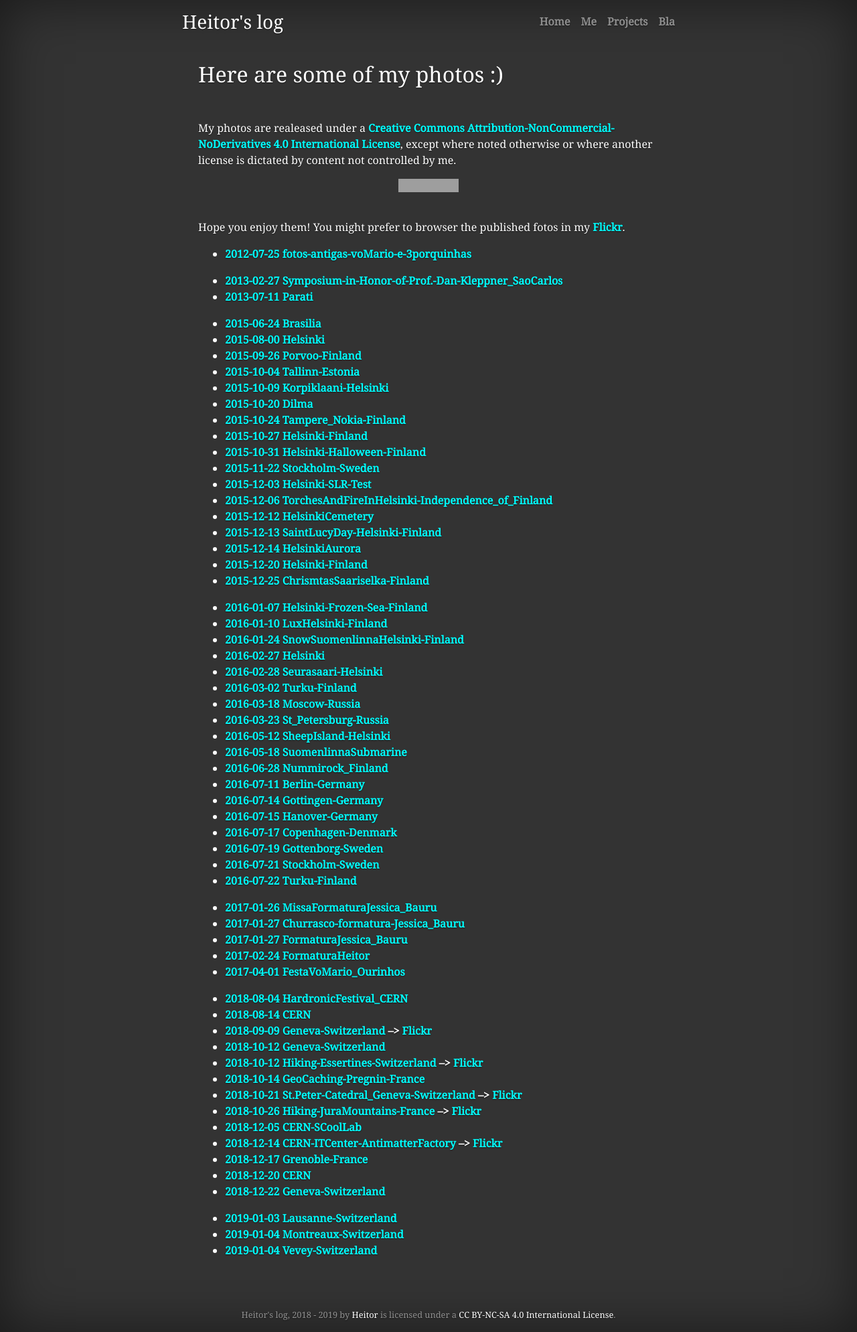
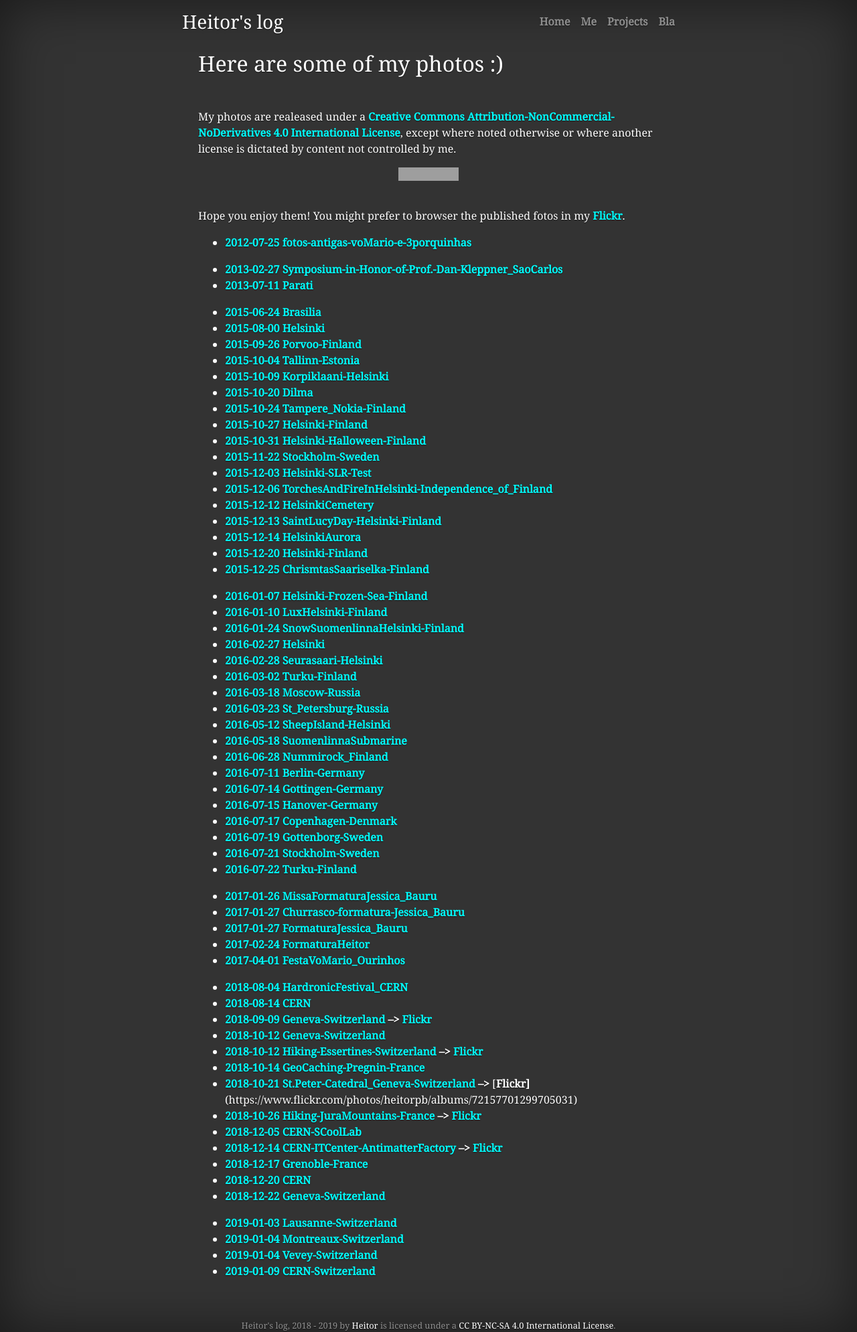
Before and after one commit to heitorPB/heitorPB.github.io, a Jekyll site: the page built from random/photos.md, in a window 1280 px wide. Shown: the whole page at 67% size. Built offline with Jekyll 4.4.1, drawn with Linux system fonts in a browser that asks for light colours; grey boxes are pictures that could not be loaded.

Commit message:
Add drive photos

```diff
--- a/random/photos.md
+++ b/random/photos.md
@@ -70,14 +70,14 @@
 
 - [2018-08-04 HardronicFestival_CERN](https://drive.google.com/open?id=1co-_sY-R4Ji7gkETVoqf5uqbgkqzUaS1)
 - [2018-08-14 CERN](https://drive.google.com/open?id=13QDSWFwXYTV9DurYXG_Y1zCJY7mODQr7)
-- [2018-09-09 Geneva-Switzerland](https://drive.google.com/open?id=14WH_J_ANE17_LeoTKRc7CZbNXc2zz_Fi) **-->** [Flickr](https://www.flickr.com/photos/heitorpb/albums/72157672740077697)
+- [2018-09-09 Geneva-Switzerland](https://drive.google.com/open?id=14WH_J_ANE17_LeoTKRc7CZbNXc2zz_Fi) **-->** [**Flickr**](https://www.flickr.com/photos/heitorpb/albums/72157672740077697)
 - [2018-10-12 Geneva-Switzerland](https://drive.google.com/open?id=1-qoHrr4GdAtkjuF041IKsazq5afrWVFx)
-- [2018-10-12 Hiking-Essertines-Switzerland](https://drive.google.com/open?id=1QMB1hq96eWWBAJwNZL9W549FF1JkM72f) **-->** [Flickr](https://flic.kr/s/aHsmujJXTH)
+- [2018-10-12 Hiking-Essertines-Switzerland](https://drive.google.com/open?id=1QMB1hq96eWWBAJwNZL9W549FF1JkM72f) **-->** [**Flickr**](https://flic.kr/s/aHsmujJXTH)
 - [2018-10-14 GeoCaching-Pregnin-France](https://drive.google.com/open?id=1Tv8k81INNDiYA0rUHagdnxVO4h11JqBU)
-- [2018-10-21 St.Peter-Catedral_Geneva-Switzerland](https://drive.google.com/open?id=12-Kn6f36Jf4HruEj-Y3c5Z3KsKq52uyK) **-->** [Flickr](https://www.flickr.com/photos/heitorpb/albums/72157701299705031)
-- [2018-10-26 Hiking-JuraMountains-France](https://drive.google.com/open?id=1B3t0lXdjqG6_Zt87mX_W1yYjH_eZl3eQ) **-->** [Flickr](https://www.flickr.com/photos/heitorpb/albums/72157702768040744)
+- [2018-10-21 St.Peter-Catedral_Geneva-Switzerland](https://drive.google.com/open?id=12-Kn6f36Jf4HruEj-Y3c5Z3KsKq52uyK) **-->** [**Flickr]**(https://www.flickr.com/photos/heitorpb/albums/72157701299705031)
+- [2018-10-26 Hiking-JuraMountains-France](https://drive.google.com/open?id=1B3t0lXdjqG6_Zt87mX_W1yYjH_eZl3eQ) **-->** [**Flickr**](https://www.flickr.com/photos/heitorpb/albums/72157702768040744)
 - [2018-12-05 CERN-SCoolLab](https://drive.google.com/open?id=1hVNmE9zECIDgZIKnWXGJD5XzYG-CFrYZ)
-- [2018-12-14 CERN-ITCenter-AntimatterFactory](https://drive.google.com/open?id=1QtkvuoYlMxJwyuuaoOf3KfXZ_FXr72um) **-->** [Flickr](https://www.flickr.com/photos/heitorpb/albums/72157704652716634)
+- [2018-12-14 CERN-ITCenter-AntimatterFactory](https://drive.google.com/open?id=1QtkvuoYlMxJwyuuaoOf3KfXZ_FXr72um) **-->** [**Flickr**](https://www.flickr.com/photos/heitorpb/albums/72157704652716634)
 - [2018-12-17 Grenoble-France](https://drive.google.com/open?id=12X-ZfU61K0JoOkNd--Tq_bvCU6x9VFX9)
 - [2018-12-20 CERN](https://drive.google.com/open?id=1D5LQ9b10TZ2mOj3enUQ5P4zTvI8EN7M-)
 - [2018-12-22 Geneva-Switzerland](https://drive.google.com/open?id=1lkVkMjFPP_qEO-irAkgT1wICeUV98x04)
@@ -85,3 +85,4 @@
 - [2019-01-03 Lausanne-Switzerland](https://drive.google.com/open?id=1Vsfxl5_QPbhLsqKTp4gvAETgXJfxcj06)
 - [2019-01-04 Montreaux-Switzerland](https://drive.google.com/open?id=139wmIUq4vm9-QD9YPw6v7ePhUMBMWan_)
 - [2019-01-04 Vevey-Switzerland](https://drive.google.com/open?id=1VD0vmmtlGJyefZiAYW6rmbCDqbVx-eR9)
+- [2019-01-09 CERN-Switzerland](https://drive.google.com/open?id=1X3049H2WYsI8Q-0ky9_D1oPVW99q-spC)
```
